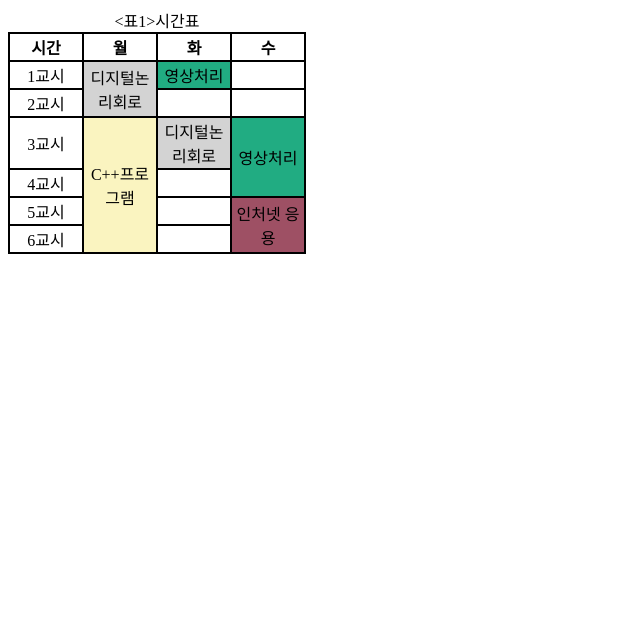
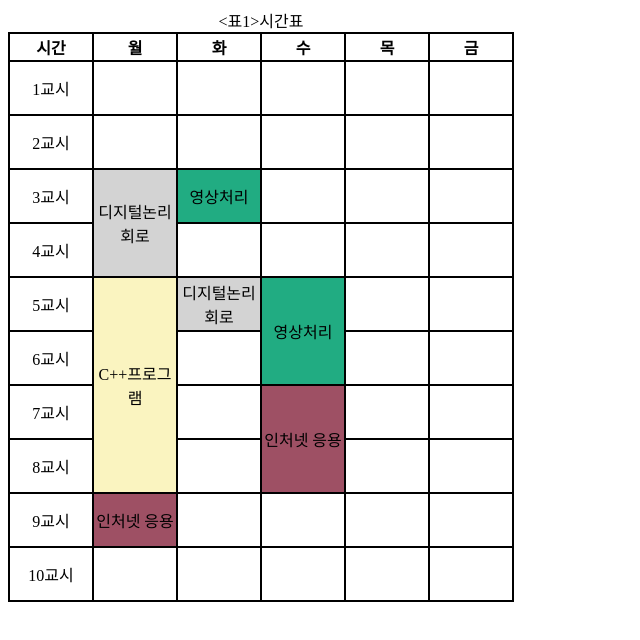
Before and after one commit to 843104956/843104956.github.io, a plain HTML site: page html5/4/subjectTable1.html in a window 1280 px wide. Shown: the whole page, without its empty margins (0-640 px from the left). Drawn offline with Linux system fonts and the light colour scheme.

Commit message:
Update subjectTable1.html

```diff
--- a/html5/4/subjectTable1.html
+++ b/html5/4/subjectTable1.html
@@ -5,7 +5,8 @@
     <style>table,tfoot,thead,tbody,tr,th,td{
         border: 2px solid black;  border-collapse: collapse;text-align: center;
     }.subject1{background-color: lightgray;}.subject2{background-color:#FAF4C0;}.subject3{background-color:#21ac82}.subject4{background-color:#9e5064}
-    th,td{width:70px;}
+    th,td{width:80px;}
+    td{height:50px;}
     </style>
     <title>HTML5 시간표</title>
     </head>
@@ -15,27 +16,39 @@
             <caption>&lt;표1&gt;시간표</caption>
             <thead>
                 <tr>
-                    <th>시간</th><th>월</th><th>화</th><th>수</th>
+                    <th>시간</th><th>월</th><th>화</th><th>수</th><th>목</th><th>금</th>
                 </tr>
             </thead>
             <tbody>
                 <tr>
-                    <td>1교시</td><td rowspan="2" class="subject1">디지털논리회로</td><td class="subject3">영상처리</td><td></td>
+                    <td>1교시</td><td></td><td></td><td></td><td></td>
                 </tr>
                 <tr>
-                    <td>2교시</td><td></td><td></td>
+                    <td>2교시</td><td></td><td></td><td></td><td></td>
                 </tr>
                 <tr>
-                    <td>3교시</td><td rowspan="4" class="subject2">C++프로그램</td><td class="subject1">디지털논리회로</td><td rowspan="2" class="subject3">영상처리</td>
+                    <td>3교시</td><td rowspan="2" class="subject1">디지털논리회로</td><td class="subject3">영상처리</td><td></td><td></td>
                 </tr>
                 <tr>
-                    <td>4교시</td><td></td>
+                    <td>4교시</td><td></td><td></td><td></td>
                 </tr>
                 <tr>
-                    <td>5교시</td><td></td><td rowspan="2" class="subject4">인처넷 응용</td>
+                    <td>5교시</td><td rowspan="4" class="subject2">C++프로그램</td><td class="subject1">디지털논리회로</td><td rowspan="2" class="subject3">영상처리</td><td></td>
                 </tr>
                 <tr>
-                    <td>6교시</td><td></td>
+                    <td>6교시</td><td></td><td></td>
+                </tr>
+                <tr>
+                    <td>7교시</td><td></td><td rowspan="2" class="subject4">인처넷 응용</td><td></td>
+                </tr>
+                <tr>
+                    <td>8교시</td><td></td><td></td>
+                </tr>
+                <tr>
+                    <td>9교시</td><td class="subject4">인처넷 응용</td><td></td><td></td><td></td>
+                </tr>
+                <tr>
+                    <td>10교시</td><td></td><td></td><td></td><td></td>
                 </tr>
             </tbody>
         </table>
```
